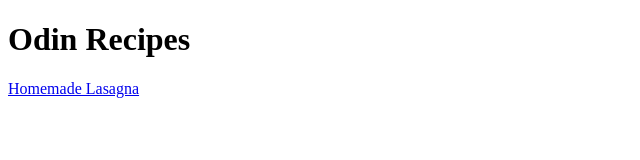
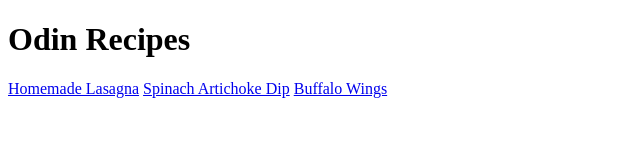
Before and after one commit to md-infosec/odin-recipes, a plain HTML site: page index.html in a window 1280 px wide. Shown: the whole page, without its empty margins (0-640 px from the left). Drawn offline with Linux system fonts and the light colour scheme.

Commit message:
Accidentally left of changes from last commit, adding those in

```diff
--- a/index.html
+++ b/index.html
@@ -8,5 +8,7 @@
 <body>
     <h1>Odin Recipes</h1>
     <a href="./recipes/lasagna.html">Homemade Lasagna</a>
+    <a href="./recipes/spinachArtichokeDip.html">Spinach Artichoke Dip</a>
+    <a href="./recipes/buffaloWings.html">Buffalo Wings</a>
 </body>
 </html>
```
Also changed, not shown: images/buffaloWings.jpg (added), images/spinachArtichokeDip.jpg (added).
